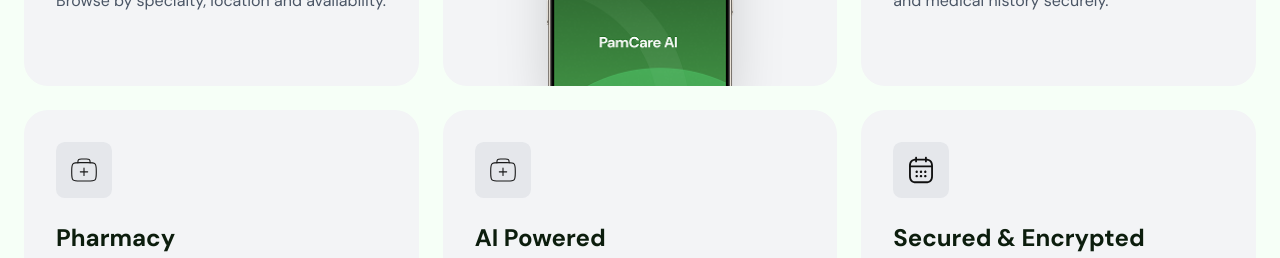
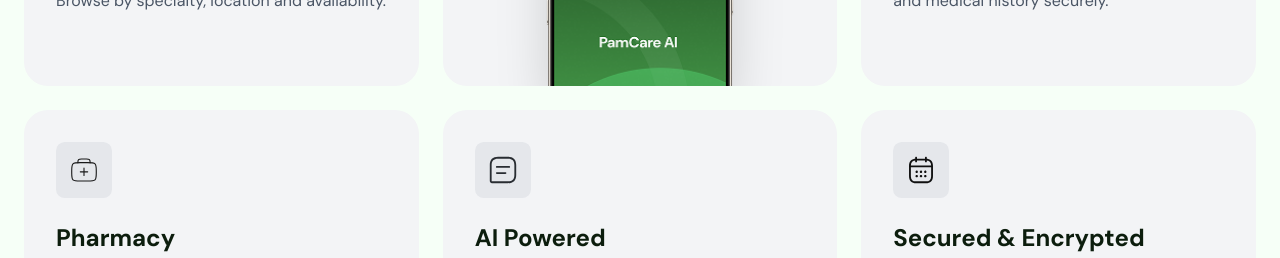
Before and after one commit to coldworlddd/pam-care, a Next.js app: page / in a window 1280 px wide. Shown: the part 1400-1658 px from the top of the page. Built offline with nearby package versions, Linux system fonts and the light colour scheme.

Commit message:
insert commit message

```diff
--- a/app/page.tsx
+++ b/app/page.tsx
@@ -253,25 +253,16 @@ export default function Home() {
                 >
                   <rect width="76" height="76" rx="12" fill="#E5E7EB" />
                   <path
-                    d="M21.3333 38.9375C21.3333 33.7815 21.3333 31.2035 23.0418 29.6018C24.7503 28 27.5002 28 32.9999 28H42.9999C48.4996 28 51.2495 28 52.958 29.6018C54.6666 31.2035 54.6666 33.7815 54.6666 38.9375V42.0625C54.6666 47.2185 54.6666 49.7965 52.958 51.3982C51.2495 53 48.4996 53 42.9999 53H32.9999C27.5002 53 24.7503 53 23.0418 51.3982C21.3333 49.7965 21.3333 47.2185 21.3333 42.0625V38.9375Z"
-                    stroke="#181818"
-                    stroke-width="1.5"
-                    stroke-linecap="round"
-                    stroke-linejoin="round"
+                    d="M44.6666 55.9168H22.9999C21.3999 55.9168 20.0833 54.6002 20.0833 53.0002V31.3335C20.0833 23.9668 23.9666 20.0835 31.3333 20.0835H44.6666C52.0333 20.0835 55.9166 23.9668 55.9166 31.3335V44.6668C55.9166 52.0335 52.0333 55.9168 44.6666 55.9168ZM31.3333 22.5835C25.3666 22.5835 22.5833 25.3668 22.5833 31.3335V53.0002C22.5833 53.2335 22.7666 53.4168 22.9999 53.4168H44.6666C50.6333 53.4168 53.4166 50.6335 53.4166 44.6668V31.3335C53.4166 25.3668 50.6333 22.5835 44.6666 22.5835H31.3333Z"
+                    fill="#292D32"
                   />
                   <path
-                    d="M33 40.5H43M38 35.5L38 45.5"
-                    stroke="#181818"
-                    stroke-width="1.5"
-                    stroke-linecap="round"
-                    stroke-linejoin="round"
+                    d="M46.3334 35.0835H29.6667C28.9834 35.0835 28.4167 34.5168 28.4167 33.8335C28.4167 33.1502 28.9834 32.5835 29.6667 32.5835H46.3334C47.0167 32.5835 47.5834 33.1502 47.5834 33.8335C47.5834 34.5168 47.0167 35.0835 46.3334 35.0835Z"
+                    fill="#292D32"
                   />
                   <path
-                    d="M46.3334 28C46.3334 23.8633 45.4701 23 41.3334 23H34.6667C30.5301 23 29.6667 23.8633 29.6667 28"
-                    stroke="#181818"
-                    stroke-width="1.5"
-                    stroke-linecap="round"
-                    stroke-linejoin="round"
+                    d="M41.3334 43.4165H29.6667C28.9834 43.4165 28.4167 42.8498 28.4167 42.1665C28.4167 41.4832 28.9834 40.9165 29.6667 40.9165H41.3334C42.0167 40.9165 42.5834 41.4832 42.5834 42.1665C42.5834 42.8498 42.0167 43.4165 41.3334 43.4165Z"
+                    fill="#292D32"
                   />
                 </svg>
               </div>
```
